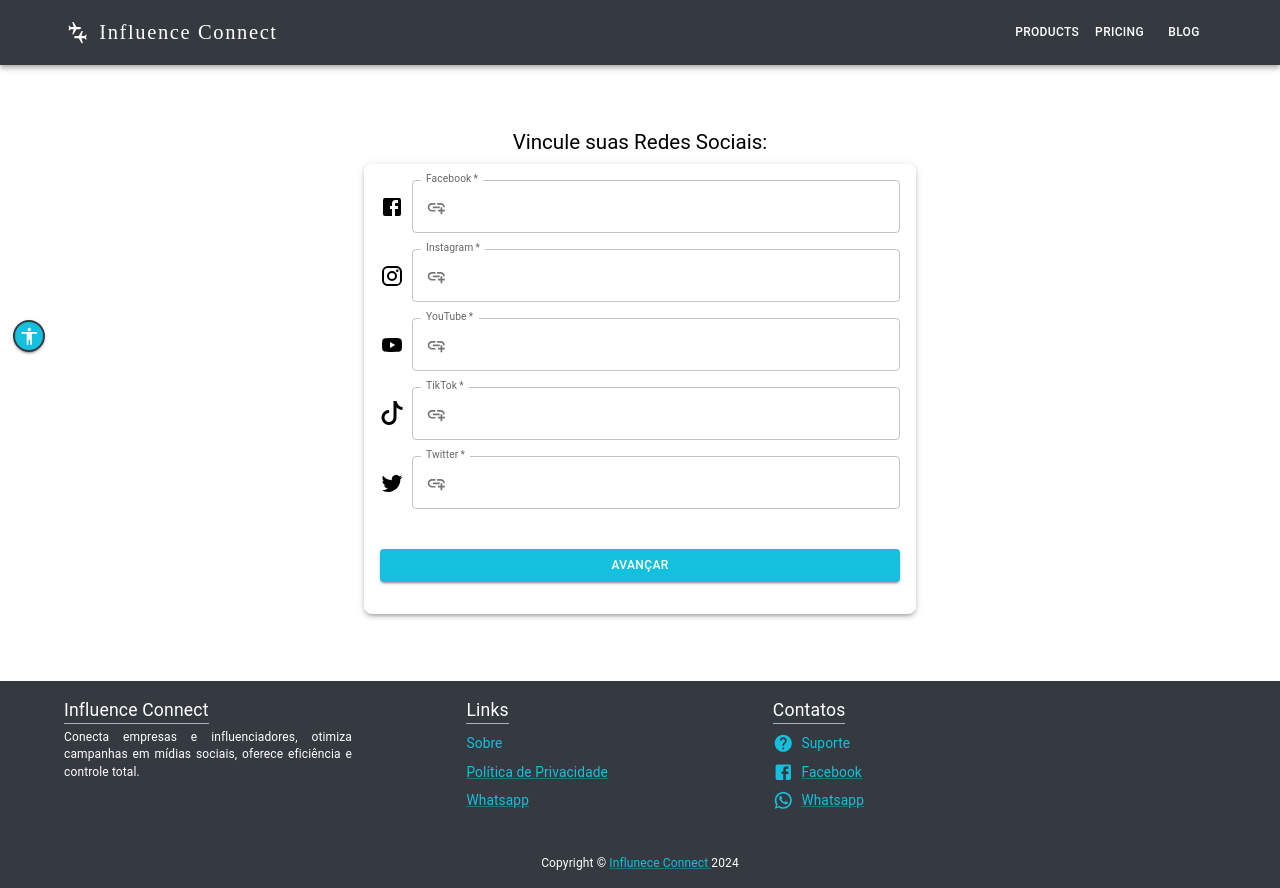
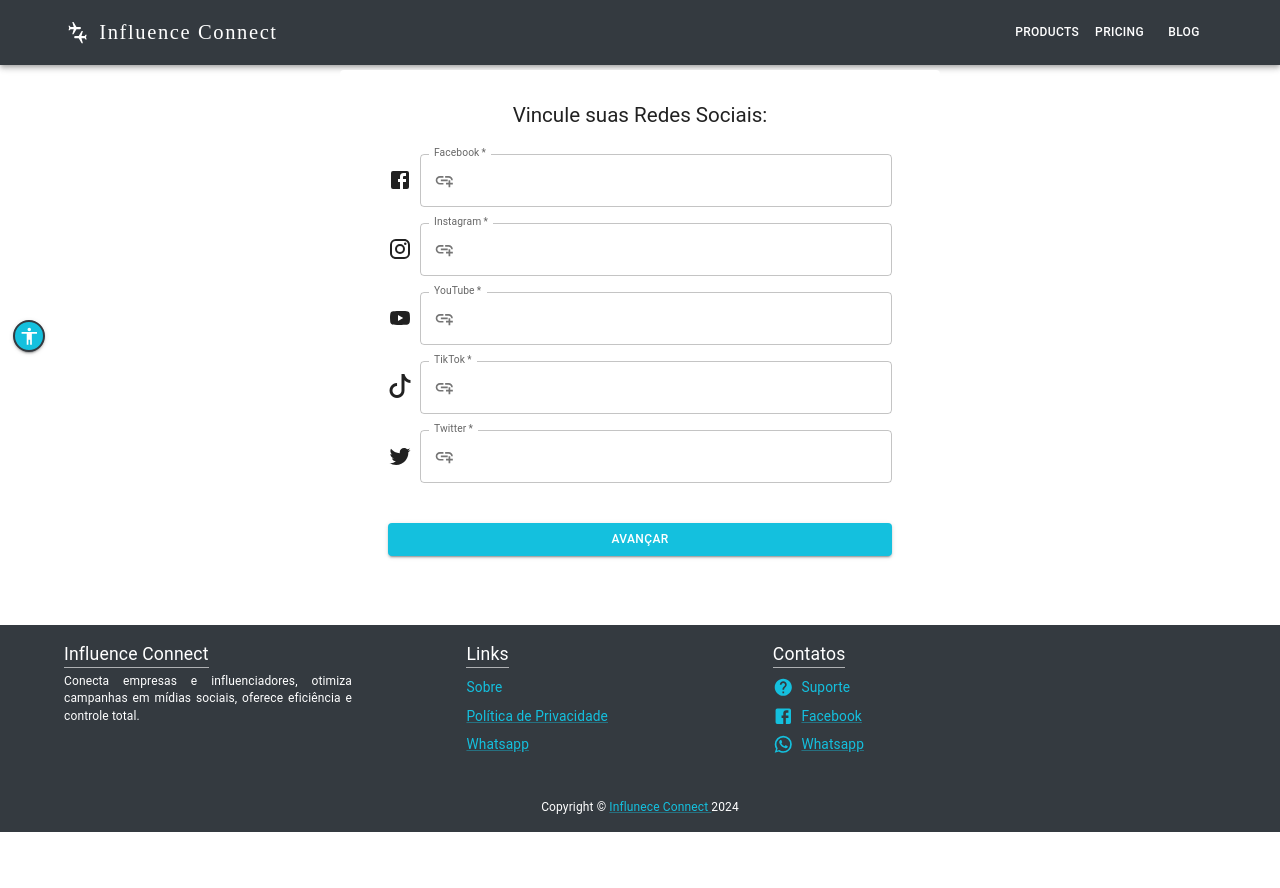
Before and after one commit to InfluenceConnect/front, a React (Vite) app: page /registerSocialMedia in a window 1280 px wide. After the commit the page ends 832 px from the top, so only its background shows below. Built offline with nearby package versions, Linux system fonts and the light colour scheme.

Commit message:
Refactor: refatora o código e faz mudanças gerais de estilo

```diff
--- a/src/Router.tsx
+++ b/src/Router.tsx
@@ -9,7 +9,7 @@ import RegisterSocialMedia from "./pages/influencer/register/RegisterSocialMedia
 import RegisterMarketing from "./pages/company/register/RegisterSocialMedia"
 
 import { Container, CssBaseline } from "@mui/material";
-import Register from "./pages/Register/Register";
+import Register from "./pages/register/Register";
 import RegisterNicheInfluencer from "./pages/influencer/register/RegisterNiche";
 import AccountStatus from './pages/login/AccountStatus';
 
@@ -22,6 +22,7 @@ const Router = () => {
       <Container maxWidth = 'xl' sx={{minHeight: "69vh", paddingLeft: "0", paddingRight: "0"}}>
         <Routes>
           <Route path="/" element={<LoginPage />} />
+          <Route path="/login" element={<LoginPage />} />
           <Route path="/register" element={<Register />} />
           <Route path="/registerNicheCompany"element={<RegisterNicheCompany />}/>
           <Route path="/registerNicheInfluencer"element={<RegisterNicheInfluencer />}/>
--- a/src/components/Header.tsx
+++ b/src/components/Header.tsx
@@ -10,15 +10,16 @@ import Container from "@mui/material/Container";
 import Button from "@mui/material/Button";
 import MenuItem from "@mui/material/MenuItem";
 import ConnectingAirportsIcon from '@mui/icons-material/ConnectingAirports';
+import { useNavigate } from "react-router-dom";
 
 const pages = ["Products", "Pricing", "Blog"];
-
 function HeaderBar() {
+  const navigate = useNavigate();
   const [anchorElNav, setAnchorElNav] = React.useState<null | HTMLElement>(
     null
-  );
+    );
 
-  const handleOpenNavMenu = (event: React.MouseEvent<HTMLElement>) => {
+    const handleOpenNavMenu = (event: React.MouseEvent<HTMLElement>) => {
     setAnchorElNav(event.currentTarget);
   };
 
@@ -35,7 +36,7 @@ function HeaderBar() {
             variant="h5"
             noWrap
             component="a"
-            href="#app-bar-with-responsive-menu"
+            onClick={()=>navigate("/")}
             sx={{
               fontWeight: 500,
               fontFamily: "serif",
--- a/src/contexts/themeContext.tsx
+++ b/src/contexts/themeContext.tsx
@@ -55,6 +55,7 @@ const ThemeContextProvider: React.FC<any> = ({ children }) => {
     const typographyTags = ['body1','body2','button','caption','h1','h2','h3','h4','h5','h6','subtitle1','subtitle2']
 
     typographyTags.map((tag)=> {
+
       const tagFont = String(newTheme.typography[tag].fontSize);
       const number_tagFont = Number(tagFont.slice(0, tagFont.indexOf("rem")==0?10: tagFont.indexOf("rem")))
 
--- a/src/pages/influencer/register/RegisterSocialMedia.tsx
+++ b/src/pages/influencer/register/RegisterSocialMedia.tsx
@@ -1,60 +1,65 @@
-import * as React from 'react';
-import { useContext } from 'react';
-import Box from '@mui/material/Box';
-import Button from '@mui/material/Button';
-import TextField from '@mui/material/TextField';
-import Container from '@mui/material/Container';
-import Typography from '@mui/material/Typography';
-import CssBaseline from '@mui/material/CssBaseline';
-import { ThemeProvider } from '@mui/material/styles';
-import InputAdornment from '@mui/material/InputAdornment';
-import { Facebook, Instagram, YouTube, Twitter, AddLink } from '@mui/icons-material';
-import 'bootstrap-icons/font/bootstrap-icons.css';
-
-import { ThemeContext } from '../../../contexts/themeContext';
-import { lightTheme, darkTheme } from '../../../themes/themes';
+import * as React from "react";
+import Box from "@mui/material/Box";
+import Button from "@mui/material/Button";
+import TextField from "@mui/material/TextField";
+import Container from "@mui/material/Container";
+import Typography from "@mui/material/Typography";
+import CssBaseline from "@mui/material/CssBaseline";
+import InputAdornment from "@mui/material/InputAdornment";
+import {
+  Facebook,
+  Instagram,
+  YouTube,
+  Twitter,
+  AddLink,
+} from "@mui/icons-material";
+import "bootstrap-icons/font/bootstrap-icons.css";
+import { Paper } from "@mui/material";
+import { useNavigate } from "react-router-dom";
 
 export default function RegisterSocialMedia() {
-  const { themeName } = useContext(ThemeContext);
-  const currentTheme = themeName === "light" ? lightTheme : darkTheme;
-
+  const navigate = useNavigate();
   const handleSubmit = (event: React.FormEvent<HTMLFormElement>) => {
     event.preventDefault();
     const data = new FormData(event.currentTarget);
     console.log({
-      facebook: data.get('facebook'),
-      instagram: data.get('instagram'),
-      youtube: data.get('youtube'),
-      tiktok: data.get('tiktok'),
-      twitter: data.get('twitter'),
+      facebook: data.get("facebook"),
+      instagram: data.get("instagram"),
+      youtube: data.get("youtube"),
+      tiktok: data.get("tiktok"),
+      twitter: data.get("twitter"),
     });
   };
 
-  const inputStyle = {
-    marginBottom: '1rem',
-    backgroundColor: currentTheme.palette.background.paper,
-    borderRadius: '4px',
-  };
-
   const iconStyle = {
-    color: themeName === "light" ? 'black' : 'white',
-    fontSize: '1.5rem', // Ajuste do tamanho do ícone do TikTok para alinhar corretamente
+    fontSize: "1.5rem", // Ajuste do tamanho do ícone do TikTok para alinhar corretamente
   };
 
   return (
-    <ThemeProvider theme={currentTheme}>
-      <Container component="main" maxWidth="sm">
+    <Container
+      component="main"
+      maxWidth="sm"
+      sx={{
+        display: "flex",
+        alignItems: "center",
+        justifyContent: "center",
+        minHeight: "70vh",
+        p: { xs: 0 },
+      }}
+    >
       <CssBaseline />
       <Box
+        component={Paper}
+        elevation={0}
         sx={{
-            marginTop: 8,
-            marginBottom: 3,
-            display: 'flex',
-            flexDirection: 'column',
-            alignItems: 'center',
+          display: "flex",
+          flexDirection: "column",
+          alignItems: "center",
+          width: { xs: "100vw" },
+          p: { xs: 2, sm: 4 },
         }}
       >
-          <Typography component="h1" variant="h5" sx={{ color: themeName === "light" ? 'black' : 'white' }}>
+        <Typography component="h1" variant="h5">
           Vincule suas Redes Sociais:
         </Typography>
         <Box
@@ -64,10 +69,8 @@ export default function RegisterSocialMedia() {
           sx={{
             mt: 1,
             p: 2,
-              borderRadius: '8px',
-              backgroundColor: themeName === "light" ? '#fff' : '#424242',
-              boxShadow: 3,
-              width: '100%',
+            borderRadius: "8px",
+            width: "100%",
           }}
         >
           <Box display="flex" alignItems="center" mb={2}>
@@ -131,7 +134,8 @@ export default function RegisterSocialMedia() {
             />
           </Box>
           <Box display="flex" alignItems="center" mb={2}>
-              <i className="bi bi-tiktok" style={iconStyle}></i> {/* Ícone do Bootstrap Icons */}
+            <i className="bi bi-tiktok" style={iconStyle}></i>{" "}
+            {/* Ícone do Bootstrap Icons */}
             <TextField
               id="outlined-multiline-flexible"
               label="TikTok"
@@ -176,12 +180,12 @@ export default function RegisterSocialMedia() {
             variant="contained"
             color="primary"
             sx={{ mt: 3, mb: 2 }}
+            onClick={() => navigate("/accountStatus")}
           >
             Avançar
           </Button>
         </Box>
       </Box>
     </Container>
-    </ThemeProvider>
   );
 }
--- a/src/pages/Register/Register.tsx
+++ b/src/pages/register/Register.tsx
@@ -10,31 +10,13 @@ import Grid from "@mui/material/Grid";
 import Box from "@mui/material/Box";
 import Typography from "@mui/material/Typography";
 import Container from "@mui/material/Container";
-import { createTheme, ThemeProvider } from "@mui/material/styles";
 import { useNavigate } from "react-router-dom";
-
-function Copyright(props: any) {
-  return (
-    <Typography
-      variant="body2"
-      color="text.secondary"
-      align="center"
-      {...props}
-    >
-      {"Copyright © "}
-      <Link color="inherit" href="https://mui.com/">
-        Your Website
-      </Link>{" "}
-      {new Date().getFullYear()}
-      {"."}
-    </Typography>
-  );
-}
+import { Paper } from "@mui/material";
 
 export default function SignUp() {
   const navigate = useNavigate();
   const [profilePicture, setProfilePicture] = useState<File | null>(null);
-  const [preview, setPreview] = useState<string | null>(null);
+  const [preview, setPreview] = useState<string | undefined>(undefined);
   const [changeLogin, setChangeLogin] = useState("Influencer");
 
   const handlePictureChange = (event: React.ChangeEvent<HTMLInputElement>) => {
@@ -47,7 +29,7 @@ export default function SignUp() {
       };
       reader.readAsDataURL(file);
     } else {
-      setPreview(null);
+      setPreview(undefined);
     }
   };
 
@@ -77,20 +59,31 @@ export default function SignUp() {
   };
 
   return (
-    <Container component="main" maxWidth="xs">
+    <Container
+      component="main"
+      maxWidth="xs"
+      sx={{ p: "2rem 0", /*minHeight: "calc(100vh - 80px)"*/ }}
+    >
       <CssBaseline />
       <Box
+        component={Paper}
+        elevation={0}
+        p={4}
         sx={{
-          marginTop: 8,
           display: "flex",
           flexDirection: "column",
           alignItems: "center",
+          height: "100%",
         }}
       >
         <Typography component="h1" variant="h4" fontWeight="bold">
           Influence Connect
         </Typography>
-        <ButtonGroup variant="contained" aria-label="Basic button group" sx={{ mb: 3, mt: 2 }}>
+        <ButtonGroup
+          variant="contained"
+          aria-label="Basic button group"
+          sx={{ mb: 3, mt: 2 }}
+        >
           <Button
             variant={changeLogin === "Influencer" ? "contained" : "outlined"}
             onClick={() => setChangeLogin("Influencer")}
@@ -106,7 +99,11 @@ export default function SignUp() {
         </ButtonGroup>
         <Box component="form" noValidate onSubmit={handleSubmit} sx={{ mt: 3 }}>
           <Grid container spacing={2}>
-            <Grid item xs={12} sx={{ display: 'flex', justifyContent: 'center' }}>
+            <Grid
+              item
+              xs={12}
+              sx={{ display: "flex", justifyContent: "center" }}
+            >
               <input
                 accept="image/*"
                 style={{ display: "none" }}
@@ -117,7 +114,7 @@ export default function SignUp() {
               <label htmlFor="profilePicture">
                 <Avatar
                   src={preview}
-                  sx={{ width: 100, height: 100, cursor: 'pointer' }}
+                  sx={{ width: 100, height: 100, cursor: "pointer" }}
                 />
               </label>
             </Grid>
@@ -226,8 +223,9 @@ export default function SignUp() {
             variant="contained"
             sx={{ mt: 3, mb: 2 }}
             color="primary"
+            onClick={()=>navigate(`/registerNiche${changeLogin=="Empresa"?'Company':"Influencer"}`)}
           >
-            Sign Up
+            Registrar
           </Button>
           <Grid container justifyContent="flex-end">
             <Grid item>
@@ -238,7 +236,6 @@ export default function SignUp() {
           </Grid>
         </Box>
       </Box>
-      <Copyright sx={{ mt: 5 }} />
     </Container>
   );
 }
--- a/src/themes/themes.ts
+++ b/src/themes/themes.ts
@@ -41,13 +41,13 @@ const lightTheme = createTheme({
 const darkTheme = createTheme({
   palette: {
     mode: "dark",
-    primary: {
-      main: "#14C0DE",
-      contrastText: "#fff"
-    },
+    // primary: {
+    //   main: "#14C0DE",
+    //   contrastText: "#fff"
+    // },
     background: {
-      paper: "#424242",
-      default: "#121212"
+      paper: "#343a40",
+      // default: "#121212"
     },
     dark: {
       main: "#343a40",
```
Lines whose indentation alone changed are shown as unchanged.
